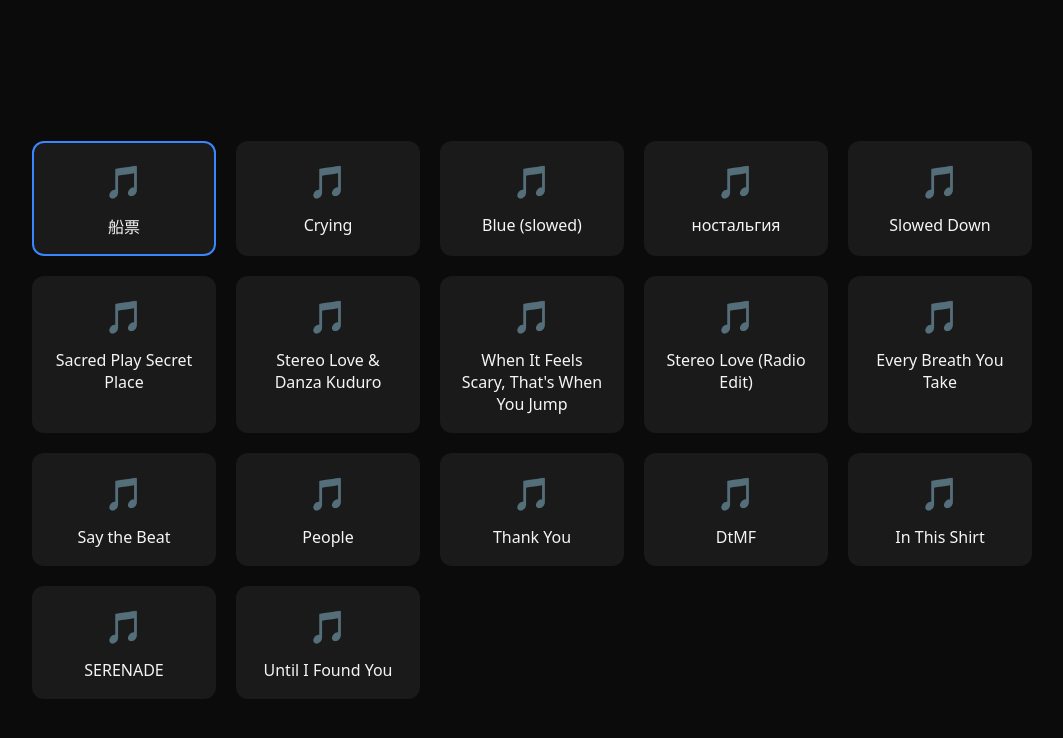
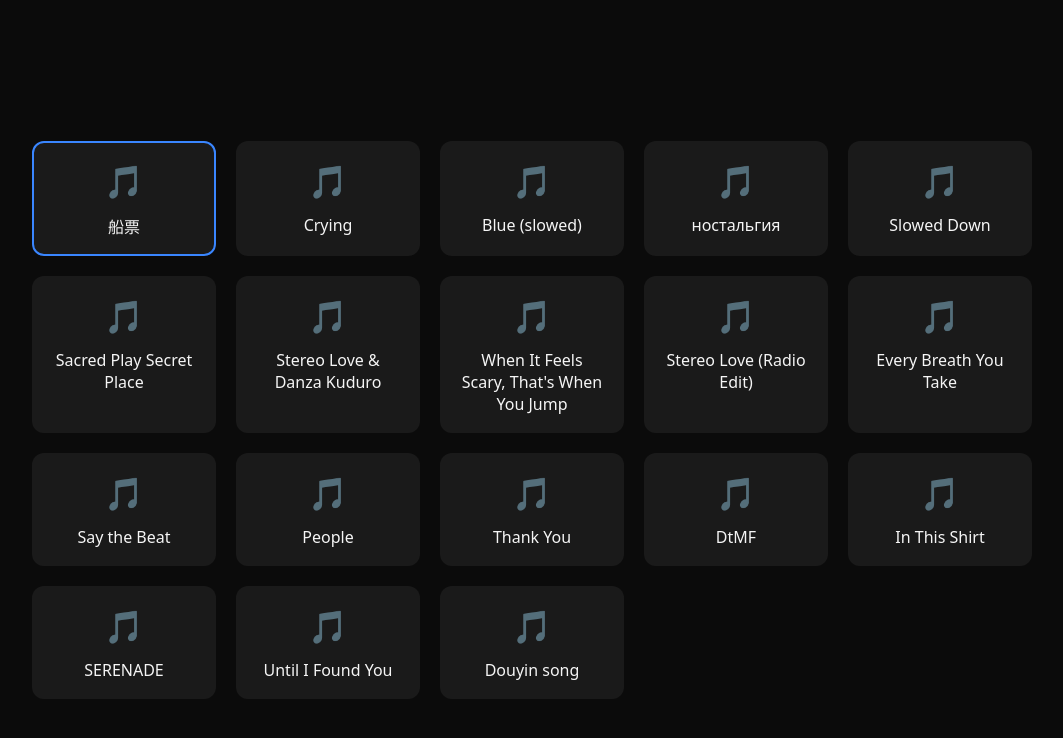
Before and after one commit to andyckt/SongPlayer.io, a plain HTML site: page index.html in a window 1280 px wide. Shown: the whole page, without its empty margins (108-1171 px from the left). Drawn offline with Linux system fonts and the light colour scheme.

Commit message:
one more douyin song

```diff
--- a/index.html
+++ b/index.html
@@ -53,7 +53,8 @@
         { title: "DtMF", src: "./public/BAD BUNNY - DtMF (Lyrics Spanish & English) 4.mp3" },
         { title: "In This Shirt", src: "./public/In This Shirt.mp3" },
         { title: "SERENADE", src: "./public/SERENADE.mp3" },
-        { title: "Until I Found You", src: "./public/Until I Found You (Em Beihold Version) 4.mp3" }
+        { title: "Until I Found You", src: "./public/Until I Found You (Em Beihold Version) 4.mp3" },
+        { title: "Douyin song", src: "./public/【Mashup｜Remix】Từ Cửu Môn Hồi Ức (辞九门回忆) + Mạc Vấn Quy Kỳ (莫问归期) _ DJ.mp3" }
       ];
       let currentSongIndex = 0;
       // Track clicks for double-tap detection
```
Also changed, not shown: 1 other file.
